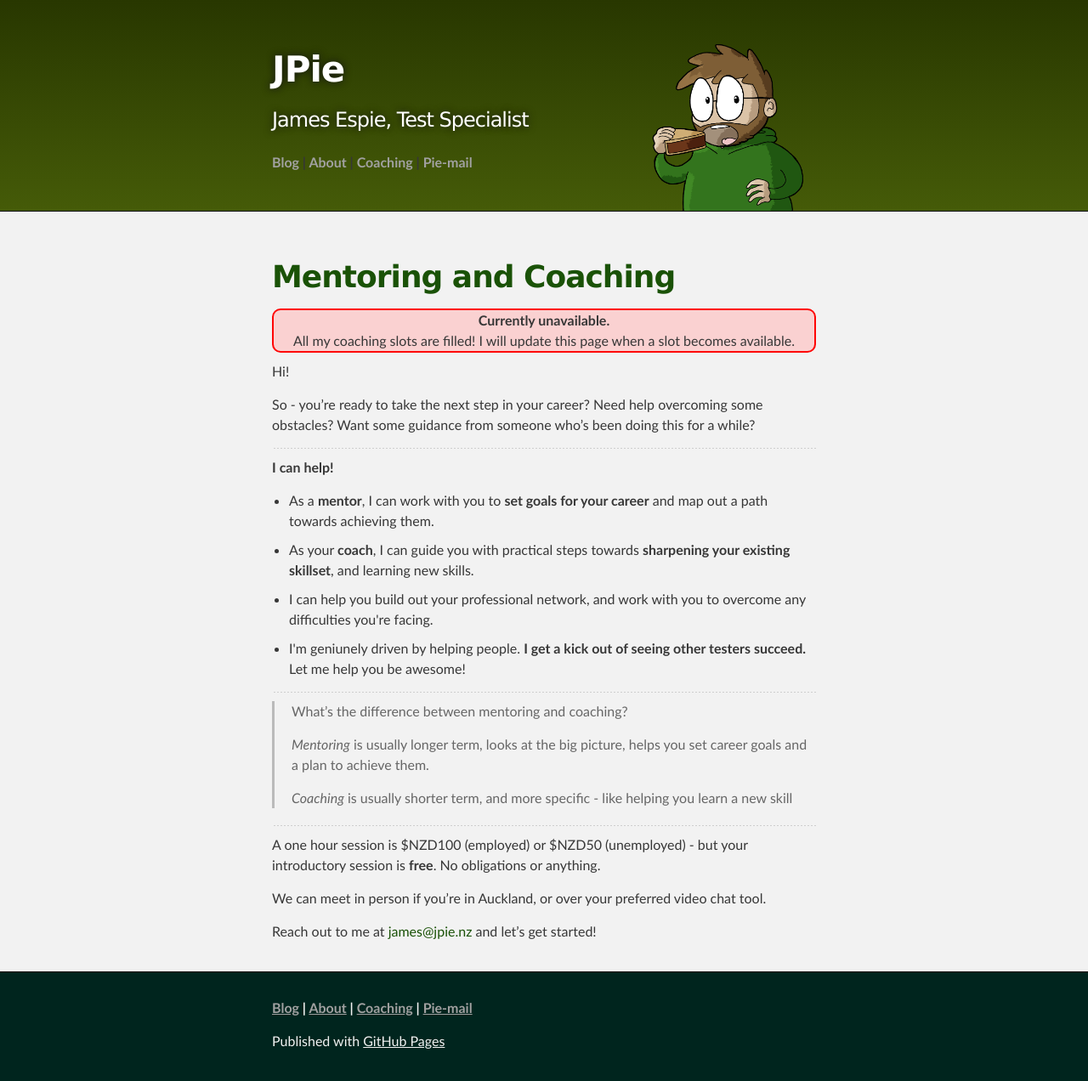
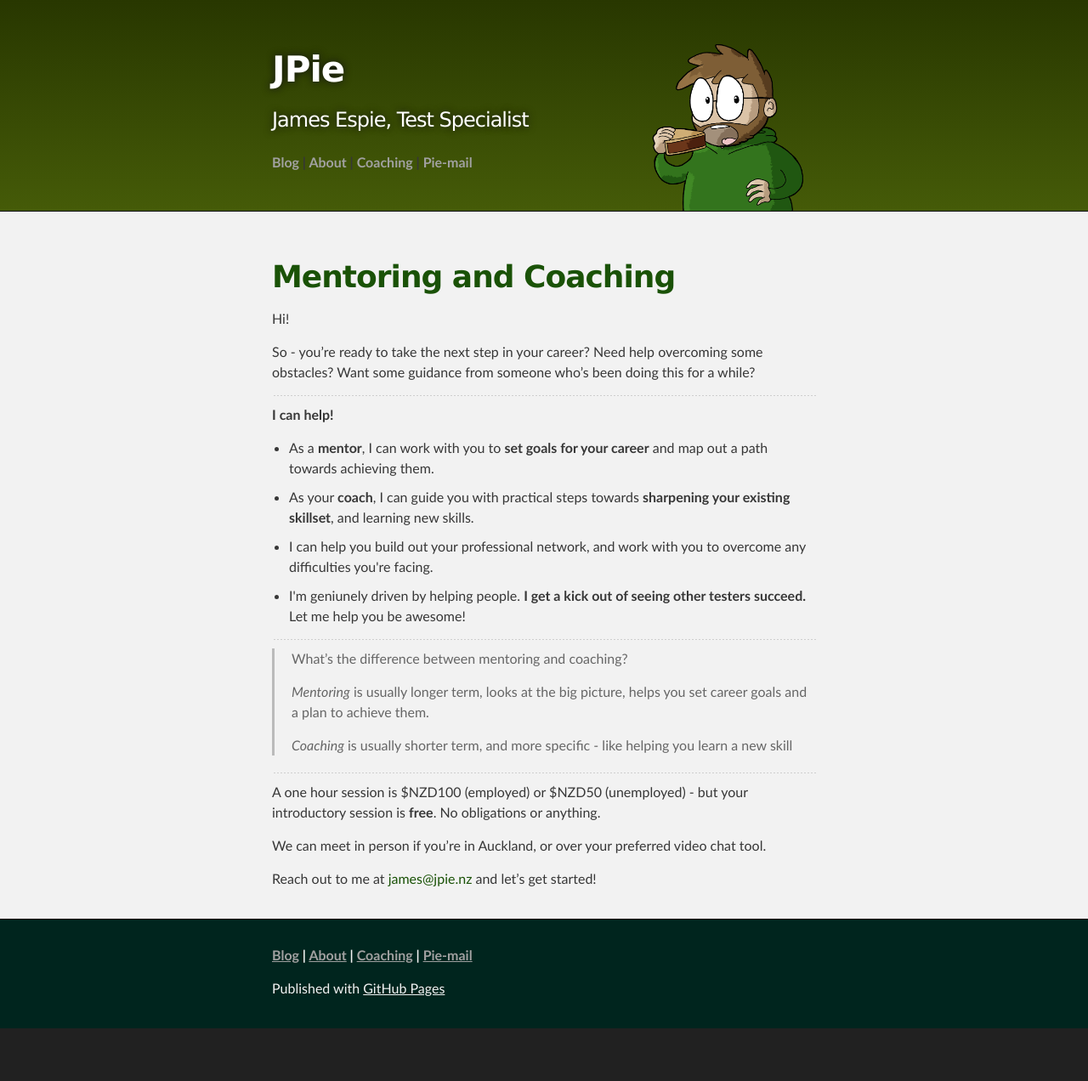
Before and after one commit to jrespie/jrespie.github.io, a Jekyll site: the page built from coaching.md, in a window 1280 px wide. Shown: the whole page at 85% size. Built offline with Jekyll 4.4.1, drawn with Linux system fonts in a browser that asks for light colours; comment, search, counter and statistics services are not loaded; after the commit the page ends 1210 px from its top, so only the background shows below that.

Commit message:
Remove unavailable message

```diff
--- a/coaching.md
+++ b/coaching.md
@@ -7,8 +7,8 @@ permalink: /coaching/
 # Mentoring and Coaching
 
 
-<div class="alert"><b>Currently unavailable.</b><br/>
-All my coaching slots are filled! I will update this page when a slot becomes available.</div>
+<!--<div class="alert"><b>Currently unavailable.</b><br/>
+All my coaching slots are filled! I will update this page when a slot becomes available.</div>-->
 
 Hi!
 
```
